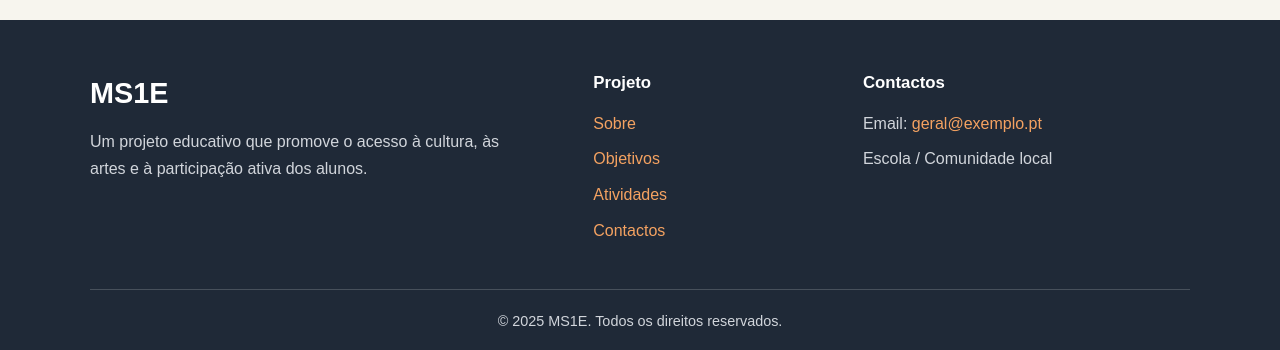
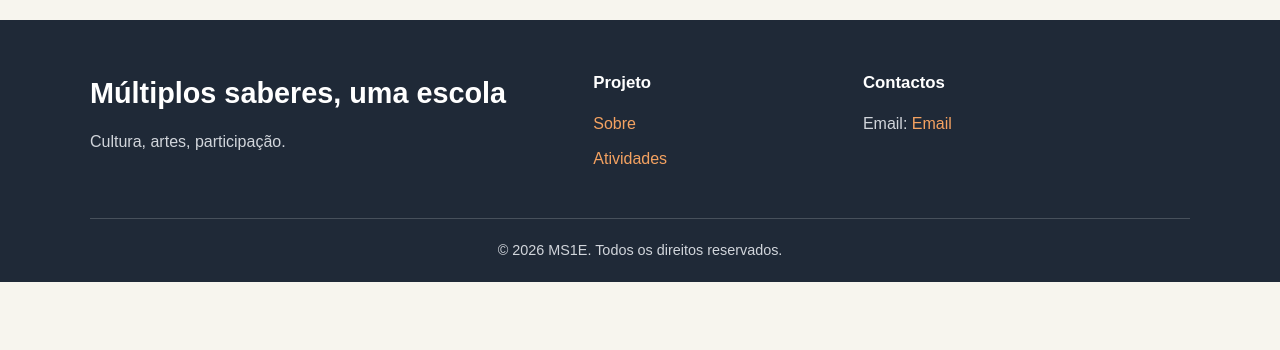
Before and after one commit to ms1e/ms1e.github.io, a plain HTML site: page atividades.html in a window 1280 px wide. Shown: the part 3018-3368 px from the top of the page. After the commit the page ends 3300 px from the top, so only its background shows below. Drawn offline with Linux system fonts and the light colour scheme; a script that the page names is missing.

Commit message:
Update atividades.html

```diff
--- a/atividades.html
+++ b/atividades.html
@@ -186,36 +186,34 @@
     </section>
   </main>
 
-<footer class="site-footer">
+  <footer class="site-footer">
   <div class="footer-container">
     <div class="footer-brand">
-      <h2>MS1E</h2>
+      <h2>Múltiplos saberes, uma escola</h2>
       <p>
-        Um projeto educativo que promove o acesso à cultura, às artes e à participação ativa dos alunos.
+        Cultura, artes, participação.
       </p>
     </div>
 
     <div class="footer-info">
       <h3>Projeto</h3>
       <ul>
-        <li><a href="#sobre">Sobre</a></li>
-        <li><a href="#objetivos">Objetivos</a></li>
-        <li><a href="#atividades">Atividades</a></li>
-        <li><a href="#contactos">Contactos</a></li>
+        <li><a href="https://ms1e.github.io/index.html">Sobre</a></li>
+        <li><a href="https://ms1e.github.io/atividades.html">Atividades</a></li>
       </ul>
     </div>
 
     <div class="footer-info">
       <h3>Contactos</h3>
-      <p>Email: <a href="mailto:geral@exemplo.pt">geral@exemplo.pt</a></p>
-      <p>Escola / Comunidade local</p>
+      <p>Email: <a href="mailto:multiplossaberesumaescola@gmail.com">Email</a></p>
     </div>
   </div>
 
   <div class="footer-bottom">
-    <p>&copy; 2025 MS1E. Todos os direitos reservados.</p>
+    <p>&copy; 2026 MS1E. Todos os direitos reservados.</p>
   </div>
 </footer>
+
 
   <script src="script.js"></script>
 </body>
```
